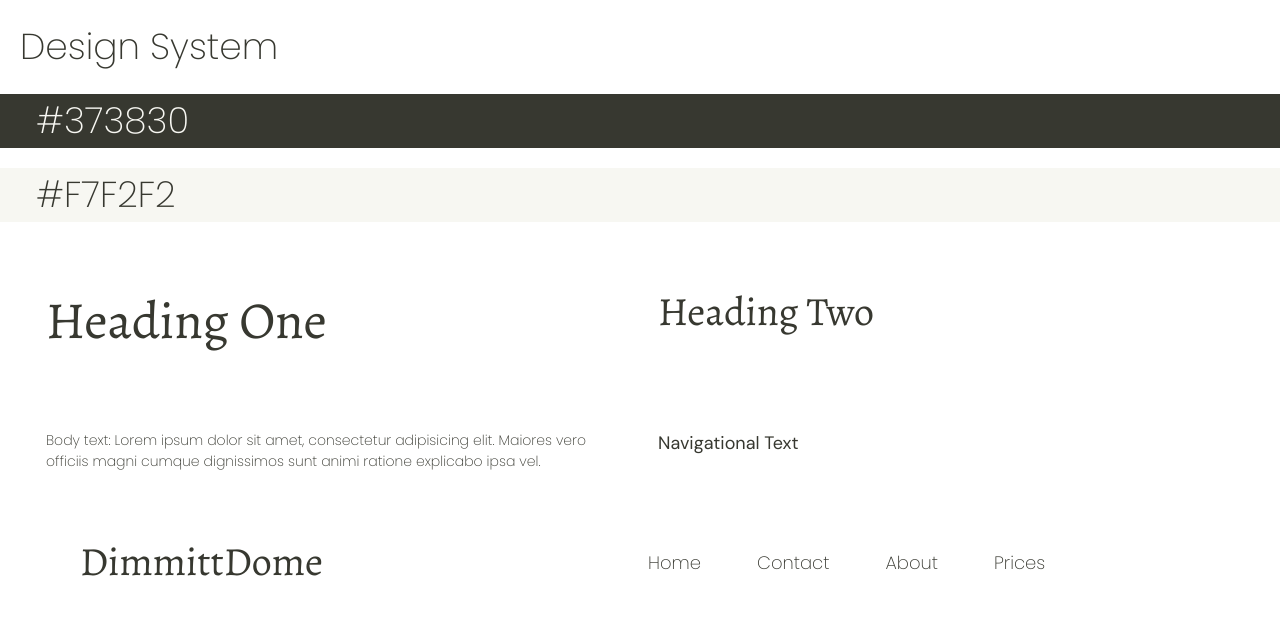
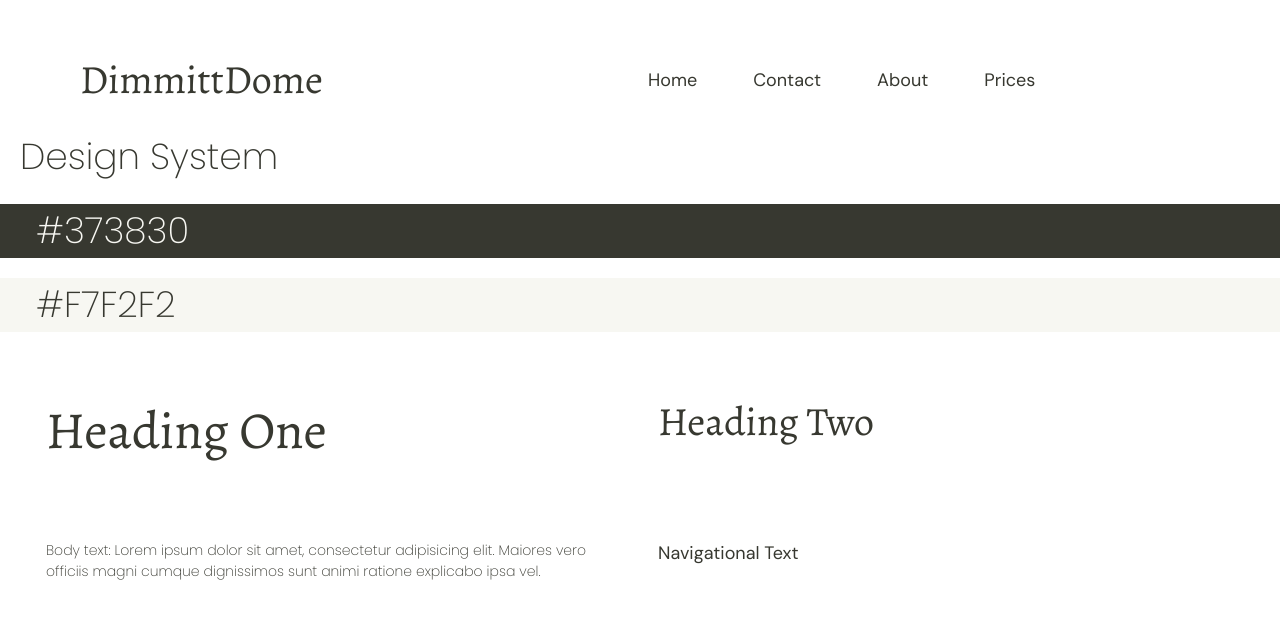
Before and after one commit to JacobDDoS/A-Photographers-Resume, a React (Create React App) app in the folder resume/: page /design in a window 1280 px wide. Shown: the top 618 px of the page. Built offline with nearby package versions, Linux system fonts and the light colour scheme.

Commit message:
Added Sidebar & Backdrop components, finished Navbar

```diff
--- a/resume/src/App.js
+++ b/resume/src/App.js
@@ -1,10 +1,12 @@
 import './App.css';
 import { BrowserRouter as Router, Routes, Route } from "react-router-dom";
 import Design from './Design';
+import Navbar from './components/Navbar';
 
 function App() {
   return (
     <Router>
+      <Navbar/>
       <Routes>
         {/* <Route exact path="/">
           <Home />
--- a/resume/src/Design.js
+++ b/resume/src/Design.js
@@ -1,5 +1,4 @@
 import './App.css';
-import Navbar from './components/Navbar';
 
 function Design() {
   return (
@@ -30,7 +29,7 @@ function Design() {
           <h2 className='nav-text'>Navigational Text</h2>
         </div>
       </div>
-      <Navbar/>
+
 
     </div>
   );
--- /dev/null
+++ b/resume/src/components/Backdrop.js
@@ -0,0 +1,8 @@
+import React from "react";
+import '../css/BackdropCSS.css'
+
+const Backdrop = ({ setIsSidebarOpen }) => {
+  return <div id="back-drop" onClick={() => setIsSidebarOpen(false)}></div>;
+};
+
+export default Backdrop;
--- a/resume/src/components/Navbar.js
+++ b/resume/src/components/Navbar.js
@@ -1,21 +1,27 @@
-import React from 'react'
+import React, { useState } from 'react'
 import '../App.css'
 import '../css/NavbarCSS.css'
 
 import { GiHamburgerMenu } from 'react-icons/gi'
+import Sidebar from './Sidebar'
+import Backdrop from './Backdrop'
 
 const Navbar = () => {
+    const [isSidebarOpen, setIsSidebarOpen] = useState(false);
   return (
     <div className='container flex' style={{"marginTop": "50px"}}>
+        {isSidebarOpen ? <> <Sidebar/> <Backdrop setIsSidebarOpen={setIsSidebarOpen}/> </>: null}
         <span id="dimmitt-dome-logo" className='flex' style={{"justifyContent":"flex-start"}}>
-            <span id="menu-icon">
+            <span onClick={()=>setIsSidebarOpen(!isSidebarOpen)} id="menu-icon">
                 <GiHamburgerMenu/>
             </span>
             <h2 className='heading-2'>
-                <a href="https://62857c18fe1ffd1573a66a8d--jolly-marigold-b51801.netlify.app/">DimmittDome</a>
+                <a href="https://62857c18fe1ffd1573a66a8d--jolly-marigold-b51801.netlify.app/">
+                    Dimmitt<span id="dome">Dome</span>
+                </a>
             </h2>
         </span>
-        <span id="link-list" className='item flex' style={{"--gap": "clamp(1.5rem, 5vw, 3.5rem)", "alignItems": "center"}}>
+        <span id="link-list" className='item flex nav-text' style={{"--gap": "clamp(1.5rem, 5vw, 3.5rem)", "alignItems": "center"}}>
             <a href="/home">Home</a>
             <a href="/contact">Contact</a>
             <a href="/about-me">About</a>
--- /dev/null
+++ b/resume/src/components/Sidebar.js
@@ -0,0 +1,109 @@
+import React from 'react'
+import '../css/SidebarCSS.css'
+
+const Sidebar = () => {
+  return (
+    <div className="sidebar" id="slide-negative">
+        <div className="flex nav-text" style={{"flexDirection": "column"}}>
+            <a href="/home">Home</a>
+            <a href="/contact">Contact</a>
+            <a href="/about-me">About</a>
+            <a href="/pricing">Prices</a>
+        </div>
+    </div>
+  )
+}
+
+export default Sidebar
+
+
+/*
+
+import React, { useEffect } from "react";
+import Button from "@material-ui/core/Button";
+import MenuIcon from "@material-ui/icons/Menu";
+import IconButton from "@material-ui/core/IconButton";
+import Typography from "@material-ui/core/Typography";
+import { Link, useHistory } from "react-router-dom";
+
+const Sidebar = ({ setIsSidebarOpen }) => {
+  const history = useHistory();
+  let aboutMe = document.getElementById("about-me-container");
+  let projects = document.getElementById("project-id");
+  let contactMe = document.getElementById("contactMe-id");
+  let url = window.location.href.slice(22);
+
+  return (
+    <div className="sidebar" id="slide-negative">
+      <div id="blue-rectangle">
+        <div id="sidebar-logo">
+        </div>
+      </div>
+      <Button
+        size="medium"
+        className="sidebar-list-item"
+        onClick={() => {
+          if (url === "" || url[0] === "#") {
+            aboutMe.scrollIntoView({ behavior: "smooth" });
+            setIsSidebarOpen(false);
+          } else {
+            setIsSidebarOpen(false);
+            history.push("/#about-me-container");
+          }
+        }}
+      >
+        <img
+          className="icon-img"
+          src="static/images/aboutMe_icon.png"
+          alt="About Me Icon"
+        />
+        <span className="sidebar-list-item-text">About Me</span>
+      </Button>
+      <Button
+        size="medium"
+        className="sidebar-list-item"
+        onClick={() => {
+          if (url === "" || url[0] === "#") {
+            projects.scrollIntoView({ behavior: "smooth" });
+            setIsSidebarOpen(false);
+          } else {
+            setIsSidebarOpen(false);
+            history.push("/#project-id");
+          }
+        }}
+      >
+        <img
+          className="icon-img"
+          src="static/images/projects_icon.png"
+          alt="Projects Icon"
+        />
+        <span className="sidebar-list-item-text">Projects</span>
+      </Button>
+      <Button
+        size="medium"
+        className="sidebar-list-item"
+        onClick={() => {
+          if (url === "" || url[0] === "#") {
+            contactMe.scrollIntoView({ behavior: "smooth" });
+            setIsSidebarOpen(false);
+          } else {
+            setIsSidebarOpen(false);
+            history.push("/#contactMe-id");
+          }
+        }}
+      >
+        <img
+          className="icon-img"
+          src="static/images/contactMe_icon.png"
+          alt="Contact Me Icon"
+        />
+        <span className="sidebar-list-item-text">Contact</span>
+      </Button>
+    </div>
+  );
+};
+
+export default Sidebar;
+
+
+*/
--- /dev/null
+++ b/resume/src/css/BackdropCSS.css
@@ -0,0 +1,24 @@
+#back-drop {
+    top: 0;
+    left: 0;
+    right: 0;
+    bottom: 0;
+    z-index: 5;
+    position: fixed;
+    background-color: rgba(0, 0, 0, 0.5);
+    -webkit-tap-highlight-color: transparent;
+
+    opacity: 0;
+    transition: opacity 225ms cubic-bezier(0.4, 0, 0.2, 1) 0ms;
+    cursor: default;
+
+    -webkit-animation: fadeIn 0.4s forwards;
+    -webkit-animation-delay: 0.2s;
+    animation: fadeIn 0.4s forwards;
+    animation-delay: 0.2s;
+}
+
+@keyframes fadeIn {
+    from {opacity: 0}
+    to {opacity: 1}
+}
--- a/resume/src/css/NavbarCSS.css
+++ b/resume/src/css/NavbarCSS.css
@@ -7,6 +7,23 @@
 
 #link-list {
     visibility: visible;
+}
+
+#link-list > a {
+    border-radius: 1px;
+    transition: all 0.2s linear;
+}
+
+#link-list > a:hover {
+    box-shadow: 0px 1.5px gray;
+}
+
+a[href="https://62857c18fe1ffd1573a66a8d--jolly-marigold-b51801.netlify.app/"] #dome {
+    transition: all 0.5s linear;
+}
+
+a[href="https://62857c18fe1ffd1573a66a8d--jolly-marigold-b51801.netlify.app/"]:hover #dome {
+    color: red;
 }
 
 #menu-icon {
--- /dev/null
+++ b/resume/src/css/SidebarCSS.css
@@ -0,0 +1,31 @@
+.sidebar {
+    height: 100%;
+    position: fixed;
+    width: 200px;
+    background-color: white;
+    top: 0;
+    box-shadow: 0px 8px 10px -5px rgb(0 0 0 / 20%),
+        0px 16px 24px 2px rgb(0 0 0 / 14%), 0px 6px 30px 5px rgb(0 0 0 / 12%);
+    z-index: 1000;
+    transform: none;
+    transition: transform 225ms cubic-bezier(0, 0, 0.2, 1) 0ms;
+    left: 0;
+    right: auto;
+}
+
+.sidebar a {
+    margin: 10px;
+}
+
+#slide-negative {
+    transform: translateX(-300px);
+    -webkit-animation: slide 0.4s forwards;
+    -webkit-animation-delay: 0.2s;
+    animation: slide 0.4s forwards;
+    animation-delay: 0.2s;
+}
+
+@keyframes slide {
+    from {transform: translateX(-300px);}
+    to {transform: translateX(0px);}
+}
```
